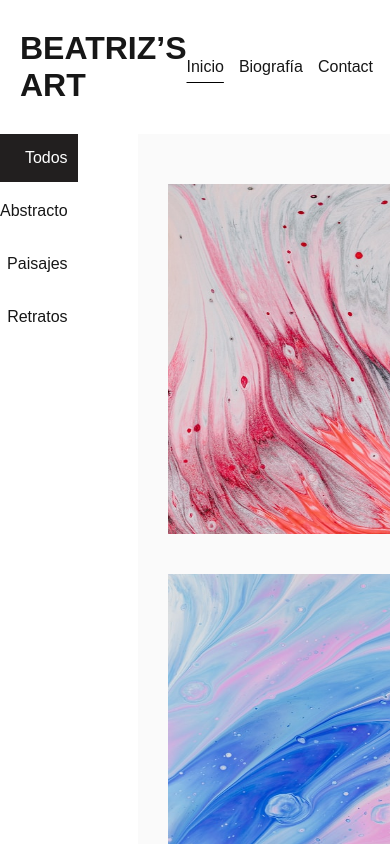
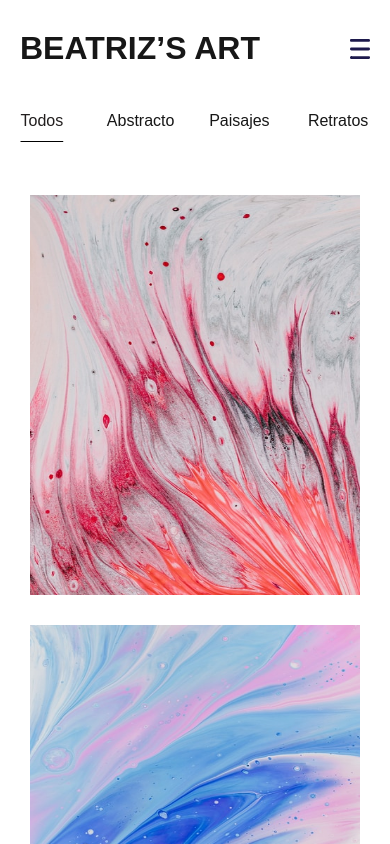
Before and after one commit to daviddiazh/artwork-page, a Next.js app: page / in a window 390 px wide. Shown: the top 844 px of the page. Built offline with nearby package versions, Linux system fonts and the light colour scheme.

Commit message:
styles: improving the home page

```diff
--- a/src/app/components/Header/index.tsx
+++ b/src/app/components/Header/index.tsx
@@ -4,6 +4,8 @@ import Link from 'next/link'
 import React from 'react'
 import styles from './styles.module.css'
 import { usePathname } from 'next/navigation'
+import Image from 'next/image'
+import menu from '../../../assets/menu.svg'
 
 export const Header = () => {
 
@@ -26,6 +28,13 @@ export const Header = () => {
                 <p>Contact</p>
             </Link>
         </div>
+
+        <Image
+            src={menu}
+            alt='Menu icon'
+            width={20}
+            className={styles.menu}
+        />
     </div>
   )
 }
--- a/src/app/components/Header/styles.module.css
+++ b/src/app/components/Header/styles.module.css
@@ -13,6 +13,10 @@
     gap: 15px;
 }
 
+.menu {
+    display: none;
+}
+
 .active {
     text-decoration: underline;
     text-underline-offset: 10px;
@@ -23,4 +27,12 @@
     .container {
         padding: 30px 20px;
     }
+
+    .linksContainer {
+        display: none;
+    }
+
+    .menu {
+        display: block;
+    }
 }
--- a/src/app/page.module.css
+++ b/src/app/page.module.css
@@ -33,7 +33,7 @@
     width: 100%;
     display: grid;
     grid-template-columns: repeat(auto-fill, minmax(min(100%, 27rem), 1fr));
-    grid-gap: 40px;
+    grid-gap: 60px;
     padding-top: 5px;
     padding-bottom: 15px;
     background-color: #fafafa;
@@ -49,14 +49,14 @@
 }
 
 .image {
-    width: 350px;
-    height: 350px;
+    width: 450px;
+    height: 450px;
 }
 
 .soldText {
     position: absolute;
-    top: 5px;
-    right: 0px;
+    top: -13px;
+    right: -20px;
     color: #fff;
     background-color: #6445FF;
     width: 100px;
@@ -68,3 +68,40 @@
     justify-content: center;
     font-weight: 600;
 }
+
+
+@media (max-width: 750px) {
+    .main {
+        display: block;
+    }
+    .firstContainer {
+        display: flex;
+        flex-direction: row;
+        justify-content: center;
+        width: 100%;
+    }
+    .active {
+        background-color: #fff;
+        color: #221F1F;
+        cursor: pointer;
+        text-decoration: underline;
+        text-underline-offset: 15px;
+        text-decoration-color: #000;
+    }
+    .firstContainerText {
+        text-align: center;
+    }
+    .secondContainer {
+        margin: 0;
+        background-color: #fff;
+        gap: 30px;
+    }
+    .image {
+        width: 400px;
+        height: 400px;
+    }
+    .soldText {
+        top: -13px;
+        right: -10px;
+    }
+}
--- a/src/app/page.tsx
+++ b/src/app/page.tsx
@@ -64,16 +64,18 @@ export default function Home() {
           {
             data?.map((item) => (
               <div key={item?._id} className={styles.imageContainer}>
+                <div className={styles.image}>
                   <Image
                     src={item?.image}
                     alt={item?.name}
                     width={200}
                     height={200}
-                  className={styles.image}
+                    style={{ width: '100%', height: '100%' }}
                   />
                   {
                     item?.state === 'Sold' && <p className={styles.soldText}>Vendido</p>
                   }
+                </div>
               </div>
             ))
           }
```
Lines whose indentation alone changed are shown as unchanged.
